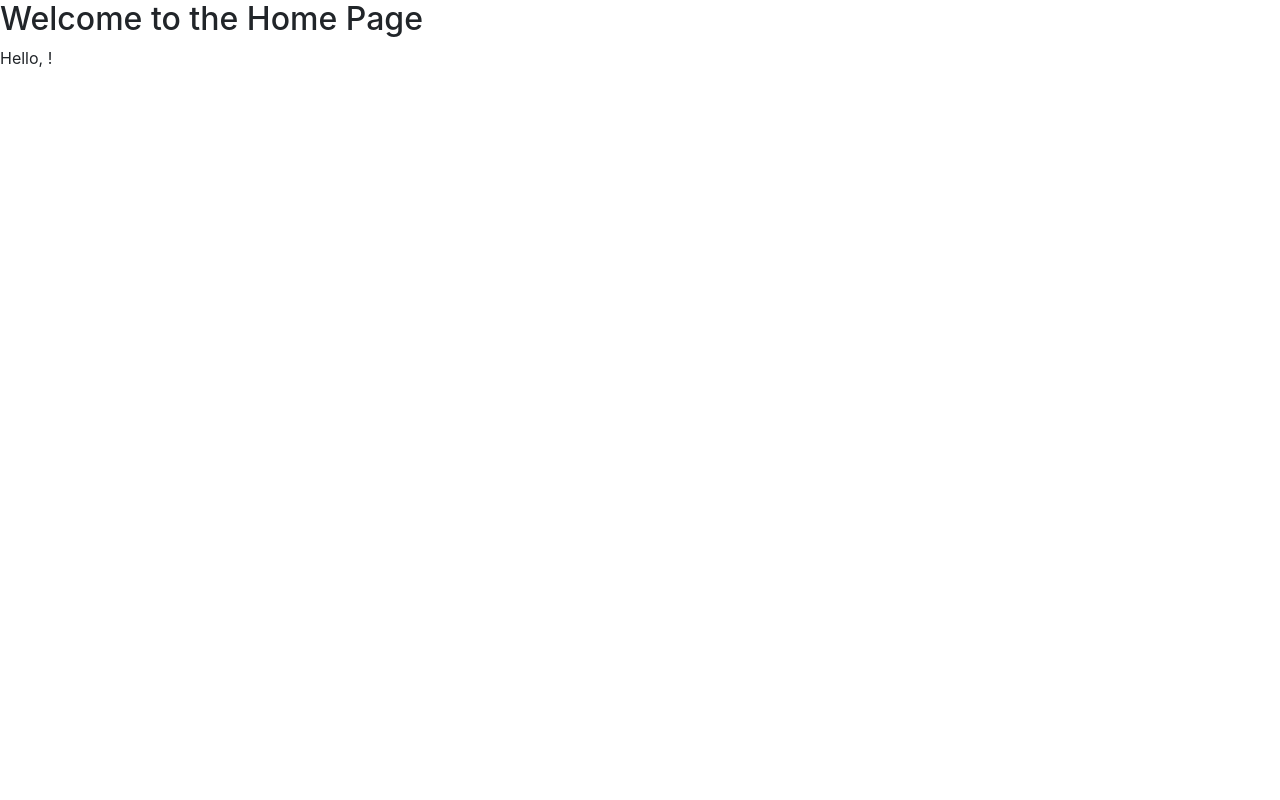
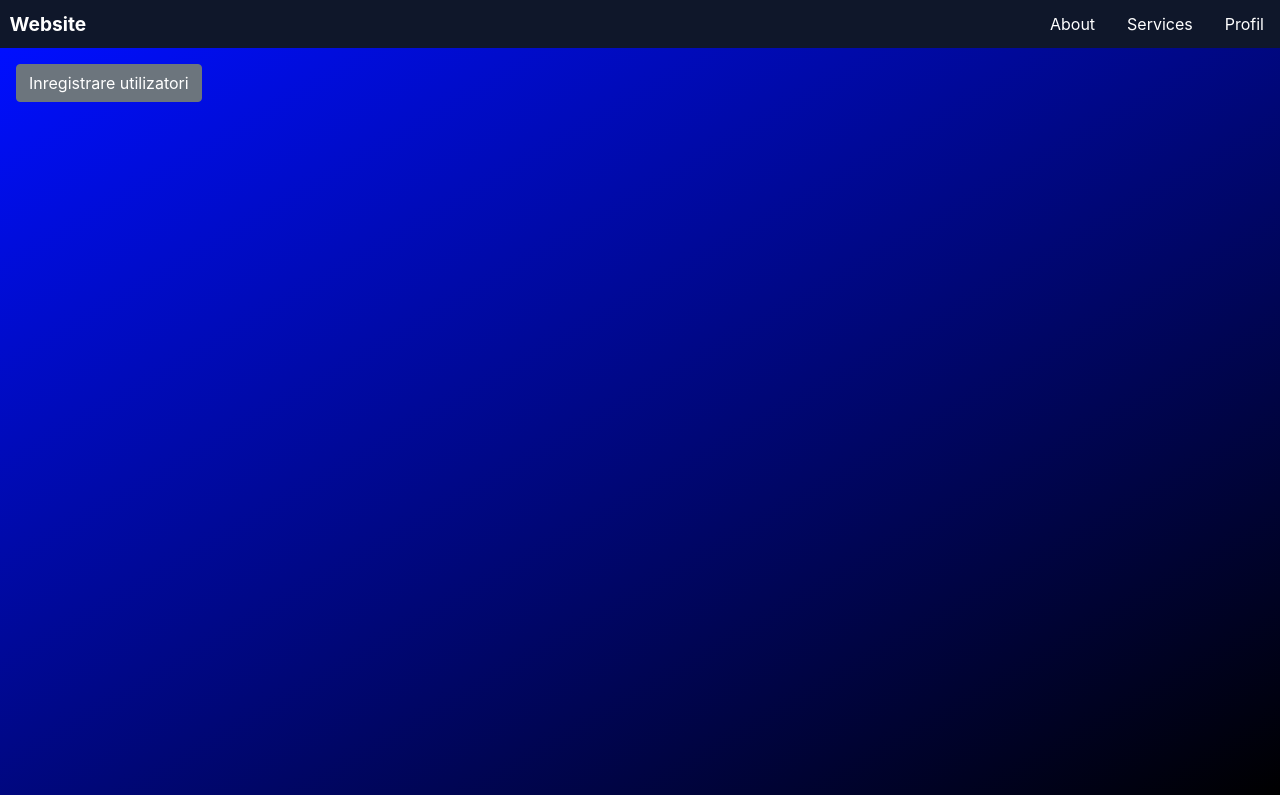
Before and after one commit to vlad-stefan-iacob/CampusBooking, a React (Create React App) app in the folder frontend/: page /home in a window 1280 px wide. Built offline with nearby package versions, Linux system fonts and the light colour scheme.

Commit message:
navbar added

```diff
--- a/frontend/src/App.css
+++ b/frontend/src/App.css
@@ -1,5 +1,18 @@
+.background-login {
+    min-height: 100vh;
+    background: linear-gradient(to bottom right, #000FFF, #000000);
+    display: flex;
+    align-items: center;
+    justify-content: center;
+}
+
+.background-home {
+    min-height: 93.4vh;
+    background: linear-gradient(to bottom right, #000FFF, #000000);
+}
+
 .background {
-    min-height: 100vh;
+    min-height: 93.4vh;
     background: linear-gradient(to bottom right, #000FFF, #000000);
     display: flex;
     align-items: center;
@@ -30,7 +43,11 @@
 }
 
 .btn-primary {
-    margin-top: 10px;
+    margin-left: 121px;
+}
+
+.btn-secondary {
+    margin: 1rem 1rem;
 }
 
 .text-danger {
--- /dev/null
+++ b/frontend/src/components/AuthContext.js
@@ -0,0 +1,27 @@
+import React, { createContext, useContext, useState } from 'react';
+
+const AuthContext = createContext();
+
+const AuthProvider = ({ children }) => {
+    const [token, setToken] = useState(null);
+
+    const login = (newToken) => {
+        setToken(newToken);
+    };
+
+    return (
+        <AuthContext.Provider value={{ token, login}}>
+            {children}
+        </AuthContext.Provider>
+    );
+};
+
+const useAuth = () => {
+    const context = useContext(AuthContext);
+    if (!context) {
+        throw new Error('useAuth must be used within an AuthProvider');
+    }
+    return context;
+};
+
+export { AuthProvider, useAuth };
--- a/frontend/src/components/Home.js
+++ b/frontend/src/components/Home.js
@@ -1,11 +1,23 @@
 import React from 'react';
+import {Navbar} from "./Navbar";
+import {useNavigate} from "react-router-dom";
+import 'bootstrap/dist/css/bootstrap.min.css';
 
-function Home({ userEmail }) {
+function Home() {
+
+    const navigate = useNavigate();
+    const onRegister = () => {
+        navigate('/register');
+    };
+
     return (
-        <div>
-            <h2>Welcome to the Home Page</h2>
-            <p>Hello, {userEmail}!</p>
-            {/* Add other content or components for the home page */}
+        <div className="Home">
+            <Navbar/>
+            <div className="background-home">
+                <button type="button" className="btn btn-secondary" onClick={onRegister}>
+                    Inregistrare utilizatori
+                </button>
+            </div>
         </div>
     );
 }
--- /dev/null
+++ b/frontend/src/components/Navbar.css
@@ -0,0 +1,87 @@
+.active {
+    background-color: #1d4ed8;
+}
+
+nav {
+    display: flex;
+    justify-content: space-between;
+    align-items: center;
+    background-color: #0f172a;
+    color: white;
+    position: sticky;
+    top: 0;
+    height: auto;
+}
+
+nav .title {
+    font-size: 1.2rem;
+    margin: 0.6rem;
+    font-weight: bold;
+    text-decoration: none;
+    color: white;
+}
+
+nav ul {
+    display: flex;
+    margin-bottom: 0;
+}
+
+nav ul li {
+    list-style: none;
+}
+
+nav ul li a,
+nav ul li div {
+    display: block;
+    text-decoration: none;
+    color: white;
+    padding: 0.5rem;
+    margin: 0 0.5rem;
+    border-radius: 0.5rem;
+    cursor: pointer;
+}
+
+nav ul li a:not(.active):hover,
+nav ul li div:hover {
+    background-color: #172554;
+}
+
+nav .menu {
+    display: none;
+    position: absolute;
+    top: 0.75rem;
+    right: 0.5rem;
+    flex-direction: column;
+    justify-content: space-between;
+    width: 2.25rem;
+    height: 2rem;
+}
+
+nav .menu span {
+    height: 0.4rem;
+    width: 100%;
+    background-color: #fff;
+    border-radius: 0.2rem;
+}
+
+nav ul .profil-trigger {
+    position: relative;
+}
+
+nav ul .profil-trigger .dropdown-menu {
+    display: none;
+    position: absolute;
+    top: 100%;
+    right: 0;
+    background-color: #0f172a;
+    border-radius: 0.5rem;
+}
+
+nav ul .profil-trigger:hover .dropdown-menu {
+    display: flex;
+    flex-direction: column;
+}
+
+nav ul .profil-trigger .dropdown-menu a {
+    margin: 0 0.2rem;
+}
--- /dev/null
+++ b/frontend/src/components/Navbar.js
@@ -0,0 +1,35 @@
+import React, { useState } from "react";
+import "./Navbar.css";
+import { Link } from "react-router-dom";
+
+export const Navbar = () => {
+    const [menuOpen, setMenuOpen] = useState(false);
+
+    return (
+        <nav>
+            <Link to="/" className="title">
+                Website
+            </Link>
+            <div className="menu" onClick={() => setMenuOpen(!menuOpen)}>
+                <span></span>
+                <span></span>
+                <span></span>
+            </div>
+            <ul className={menuOpen ? "open" : ""}>
+                <li>
+                    <Link to="/about">About</Link>
+                </li>
+                <li>
+                    <Link to="/services">Services</Link>
+                </li>
+                <li className="profil-trigger">
+                    <div>Profil</div>
+                    <div className="dropdown-menu">
+                        <Link to="/edit-profile">Edit Profile</Link>
+                        <Link to="/logout">Logout</Link>
+                    </div>
+                </li>
+            </ul>
+        </nav>
+    );
+};
--- a/frontend/src/components/RegisterForm.js
+++ b/frontend/src/components/RegisterForm.js
@@ -1,7 +1,9 @@
-import React, { useState } from 'react';
+import React, {useState} from 'react';
 import classNames from 'classnames';
 import 'bootstrap/dist/css/bootstrap.min.css';
-import { request } from '../helpers/axios_helper';
+import {request} from '../helpers/axios_helper';
+import {useNavigate} from 'react-router-dom';
+import {Navbar} from "./Navbar";
 
 function RegisterForm() {
     const [firstname, setFirstname] = useState("");
@@ -10,6 +12,7 @@ function RegisterForm() {
     const [password, setPassword] = useState("");
     const [errors, setErrors] = useState({});
     const [registrationSuccess, setRegistrationSuccess] = useState(false);
+    const navigate = useNavigate();
 
     const onChangeHandler = (event) => {
         let name = event.target.name;
@@ -31,20 +34,20 @@ function RegisterForm() {
         // Basic form validation
         let validationErrors = {};
         if (!firstname.trim()) {
-            validationErrors.firstname = 'First Name is required';
+            validationErrors.firstname = 'Camp obligatoriu';
         }
         if (!lastname.trim()) {
-            validationErrors.lastname = 'Last Name is required';
+            validationErrors.lastname = 'Camp obligatoriu';
         }
         if (!email.trim()) {
-            validationErrors.email = 'Email is required';
+            validationErrors.email = 'Camp obligatoriu';
         } else if (!/\S+@\S+\.\S+/.test(email)) {
-            validationErrors.email = 'Invalid email format';
+            validationErrors.email = 'Format invalid';
         }
         if (!password.trim()) {
-            validationErrors.password = 'Password is required';
+            validationErrors.password = 'Camp obligatoriu';
         } else if (password.length < 6) {
-            validationErrors.password = 'Password must be at least 6 characters';
+            validationErrors.password = 'Parola trebuie sa fie de cel putin 6 caractere';
         }
 
         if (Object.keys(validationErrors).length === 0) {
@@ -62,19 +65,19 @@ function RegisterForm() {
                 );
 
                 // Handle successful registration (if needed)
-                console.log("Registration successful:", response.data);
+                console.log("Inregistrare cu succes:", response.data);
                 setRegistrationSuccess(true);
                 setErrors({});
             } catch (error) {
                 // Handle registration errors, e.g., duplicate email, network issues, etc.
-                console.error("Registration error:", error);
+                console.error("Inregistrare eronata:", error);
                 setRegistrationSuccess(false);
 
                 if (error.response && error.response.data) {
                     // Handle specific registration errors from the backend
-                    setErrors({ general: error.response.data.message });
+                    setErrors({general: error.response.data.message});
                 } else {
-                    setErrors({ general: 'Registration failed. Please try again.' });
+                    setErrors({general: 'Inregistrare esuata. Va rugam reincercati.'});
                 }
             }
         } else {
@@ -84,18 +87,37 @@ function RegisterForm() {
         }
     };
 
+    const onBack = () => {
+        navigate('/home');
+    };
+
     return (
+        <div className="RegisterForm">
+            <Navbar/>
             <div className="background">
                 <div className="container form-container">
-                <h2 className="login-header">Register</h2>
+                    <h2 className="login-header">Inregistrare utilizatori</h2>
                     <form onSubmit={onRegister} className="login-form">
                         <div className="form-group">
-                        <label className="text-white" htmlFor="firstName">First Name</label>
+                            <label className="text-white" htmlFor="lastName">Nume *</label>
+                            <input
+                                type="text"
+                                id="lastName"
+                                name="lastName"
+                                className={classNames("form-control", {"is-invalid": errors.lastname})}
+                                value={lastname}
+                                onChange={onChangeHandler}
+                            />
+                            {errors.lastname && <span className="text-danger">{errors.lastname}</span>}
+                        </div>
+
+                        <div className="form-group">
+                            <label className="text-white" htmlFor="firstName">Prenume *</label>
                             <input
                                 type="text"
                                 id="firstName"
                                 name="firstName"
-                            className={classNames("form-control", { "is-invalid": errors.firstname })}
+                                className={classNames("form-control", {"is-invalid": errors.firstname})}
                                 value={firstname}
                                 onChange={onChangeHandler}
                             />
@@ -103,25 +125,12 @@ function RegisterForm() {
                         </div>
 
                         <div className="form-group">
-                        <label className="text-white" htmlFor="lastName">Last Name</label>
-                        <input
-                            type="text"
-                            id="lastName"
-                            name="lastName"
-                            className={classNames("form-control", { "is-invalid": errors.lastname })}
-                            value={lastname}
-                            onChange={onChangeHandler}
-                        />
-                        {errors.lastname && <span className="text-danger">{errors.lastname}</span>}
-                    </div>
-
-                    <div className="form-group">
-                        <label className="text-white" htmlFor="email">Email</label>
+                            <label className="text-white" htmlFor="email">Email *</label>
                             <input
                                 type="email"
                                 id="email"
                                 name="email"
-                            className={classNames("form-control", { "is-invalid": errors.email })}
+                                className={classNames("form-control", {"is-invalid": errors.email})}
                                 value={email}
                                 onChange={onChangeHandler}
                             />
@@ -129,12 +138,12 @@ function RegisterForm() {
                         </div>
 
                         <div className="form-group">
-                        <label className="text-white" htmlFor="password">Password</label>
+                            <label className="text-white" htmlFor="password">Parola *</label>
                             <input
                                 type="password"
                                 id="password"
                                 name="password"
-                            className={classNames("form-control", { "is-invalid": errors.password })}
+                                className={classNames("form-control", {"is-invalid": errors.password})}
                                 value={password}
                                 onChange={onChangeHandler}
                             />
@@ -142,14 +151,24 @@ function RegisterForm() {
                         </div>
 
                         {registrationSuccess && (
-                        <div className="alert alert-success">Registration successful!</div>
+                            <div className="alert alert-success">Inregistrare cu succes!</div>
                         )}
 
                         {errors.general && <div className="alert alert-danger">{errors.general}</div>}
-                    <button type="submit" className="btn btn-primary">Register</button>
+
+                        <div className="button-container">
+                            <button type="submit" className="btn btn-success">
+                                Inregistrare
+                            </button>
+                            <button type="button" className="btn btn-primary" onClick={onBack}>
+                                Inapoi
+                            </button>
+                        </div>
                     </form>
                 </div>
             </div>
+        </div>
+
     );
 }
 
```
Also changed, not shown: frontend/src/App.js (+5 -3 lines), frontend/src/components/LoginForm.js (+16 -19 lines), frontend/src/components/PrivateRoute.js (added, +10 -0 lines). Lines whose indentation alone changed are shown as unchanged.
